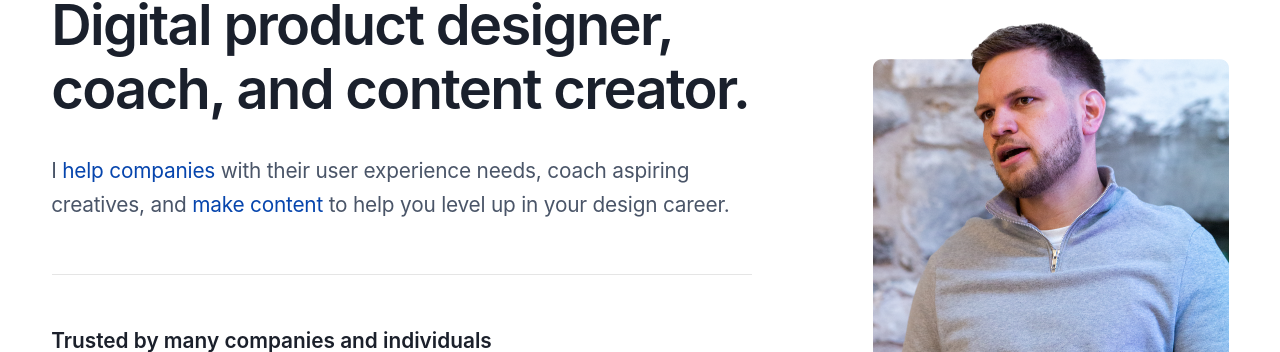
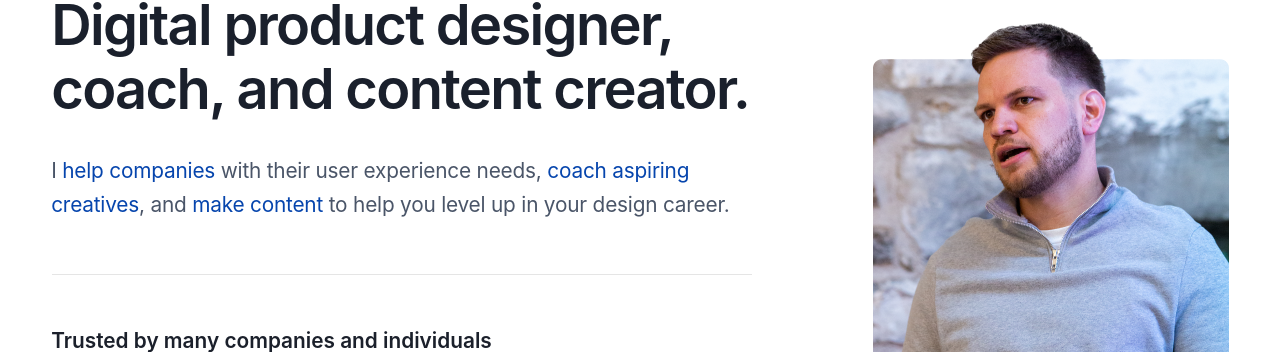
Before and after one commit to timgale/timgale.github.io, a Jekyll site: the page built from index.html, in a window 1280 px wide and 900 px high. Shown: the part 206-558 px from the top of the window. Built offline with Jekyll 4.4.1, drawn with Linux system fonts in a browser that asks for light colours; part of the change alters nothing that is shown.

```diff
--- a/index.html
+++ b/index.html
@@ -11,7 +11,7 @@ layout: default
 				<div class="hero__content__intro">
 					<div class="bio">
 						<h2 class="heading--alpha">Digital product designer, coach, and content creator.</h2>
-							<p>I <a href="/work/">help companies</a> with their user experience needs, coach aspiring creatives, and <a href="https://youtube.com/@thetimgale" target="_blank">make content</a> to help you level up in your design career.</p>
+							<p>I <a href="/work/">help companies</a> with their user experience needs, <a href="https://adplist.org/mentors/tim-gale" target="_blank">coach aspiring creatives</a>, and <a href="https://youtube.com/@thetimgale" target="_blank">make content</a> to help you level up in your design career.</p>
 					</div>
 						<hr>
 					<div class="social-proof">
```
Also changed, not shown: 1 other file.
